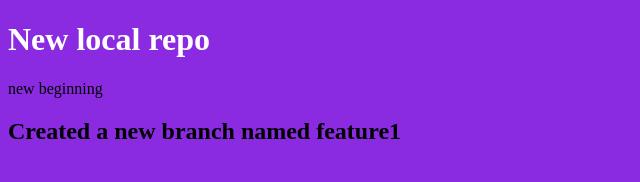
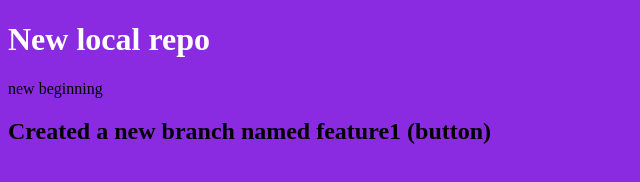
Before and after one commit to Ashwini-ash-000/localRepo, a plain HTML site: page index.html in a window 1280 px wide. Shown: the whole page, without its empty margins (0-640 px from the left). Drawn offline with Linux system fonts and the light colour scheme.

Commit message:
button checking

```diff
--- a/index.html
+++ b/index.html
@@ -9,6 +9,6 @@
 <body>
     <h1>New local repo </h1>
     <p>new beginning</p>
-    <h2>Created a new branch named feature1</h2>
+    <h2>Created a new branch named feature1 (button)</h2>
 </body>
 </html>
```
